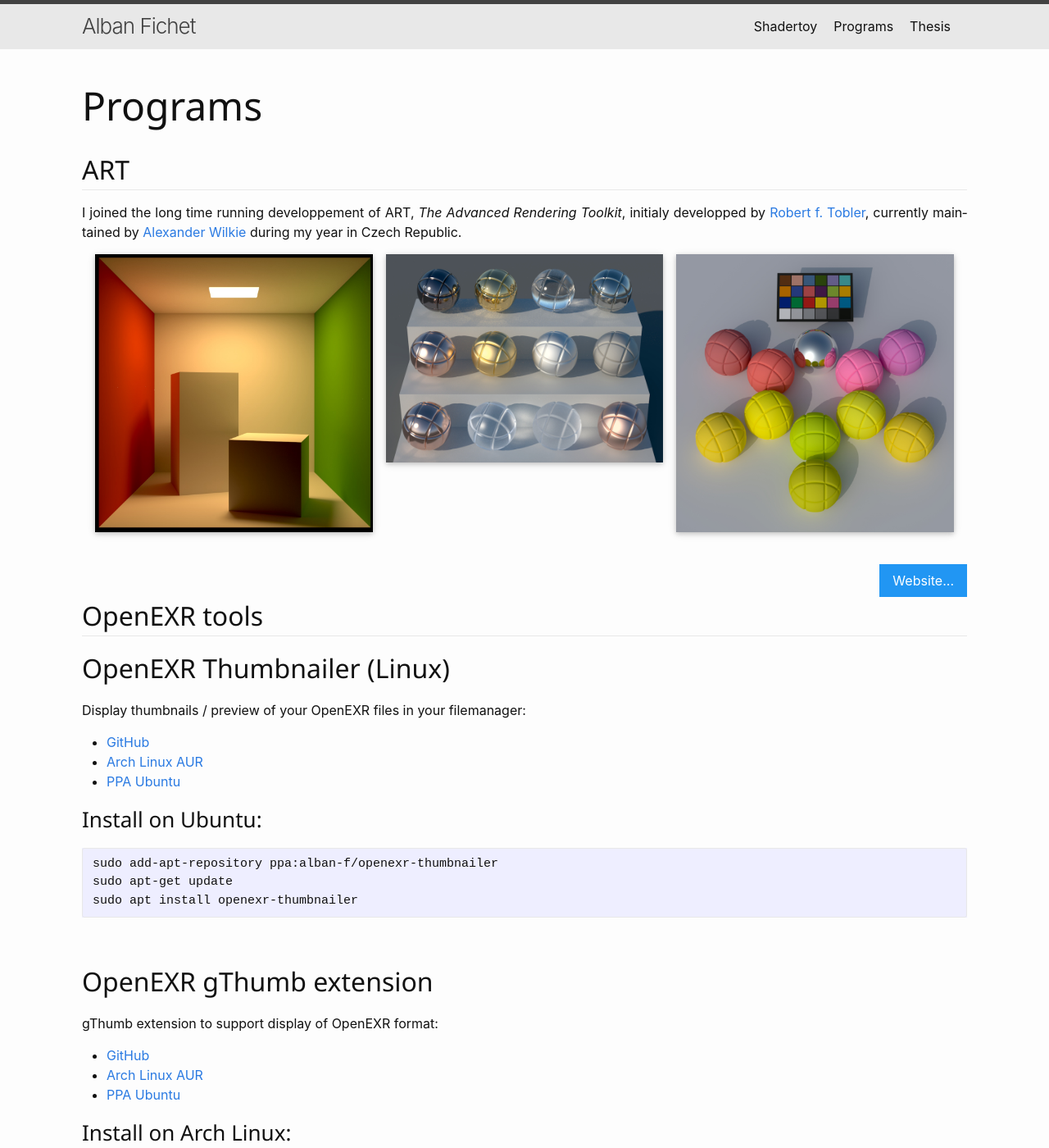
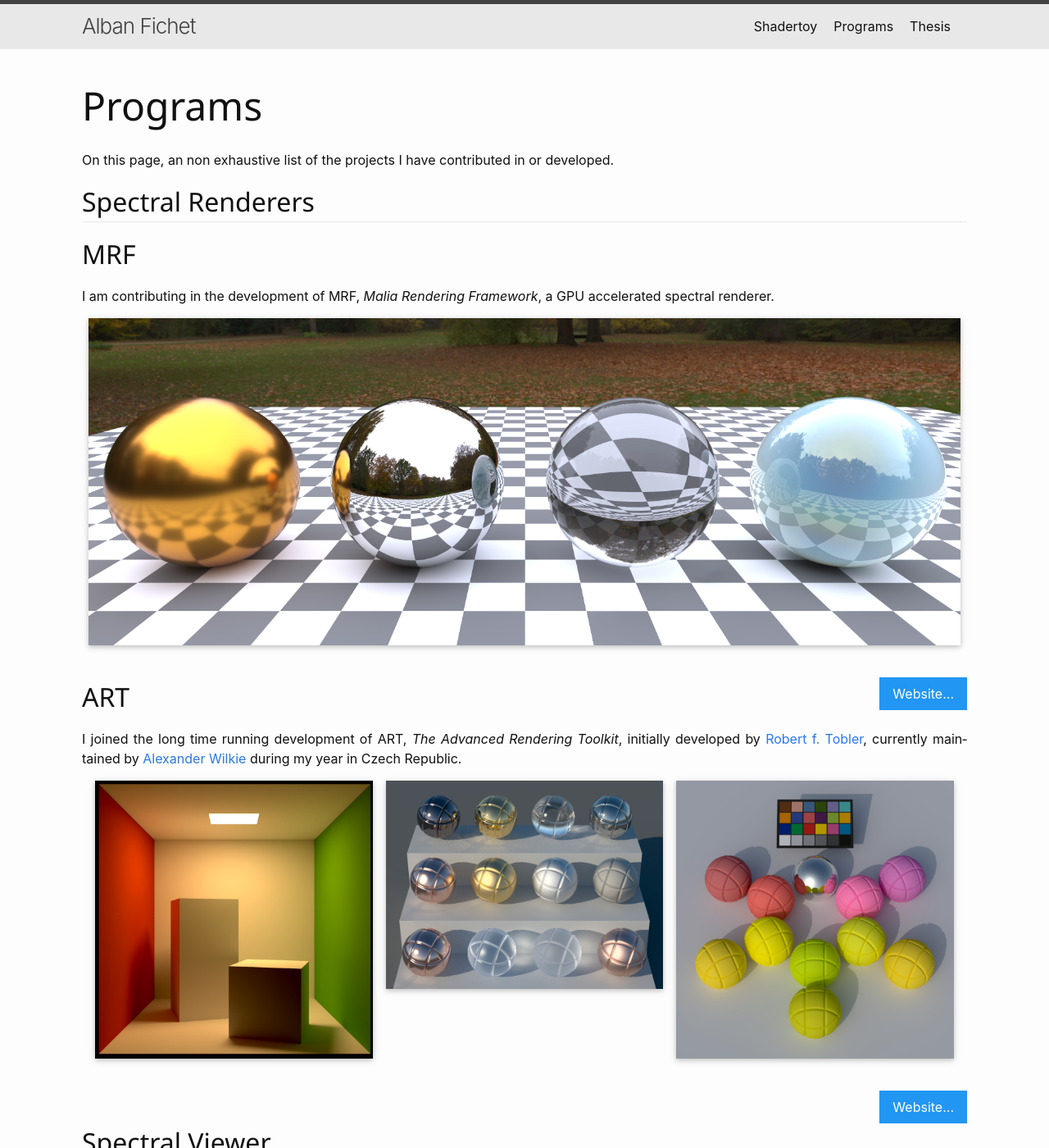
Before and after one commit to afichet/afichet.github.io, a Jekyll site: the page built from usefull_programs.md, in a window 1280 px wide and 1400 px high. Shown: the whole window at 82% size. Built offline with Jekyll 4.4.1, drawn with Linux system fonts in a browser that asks for light colours; some of the changed text lies outside the part shown.

Commit message:
Adding current development

```diff
--- a/usefull_programs.md
+++ b/usefull_programs.md
@@ -4,9 +4,35 @@ title: Programs
 permalink: /programs/
 ---
 
+On this page, an non exhaustive list of the projects I have contributed in or developed.
+
+
+Spectral Renderers
+==================
+
+MRF
+----
+
+I am contributing in the development of MRF, *Malia Rendering Framework*, a GPU accelerated spectral renderer.
+
+<div class="w3-row-padding">
+    <div class="w3-card">
+      <img src="../images/materials.png" class="w3-image" alt="Cornell box">
+    </div>
+</div>
+
+<br>
+
+<div class="w3-display-container">
+<p class="w3-right">
+<a href="https://pacanows.gitlabpages.inria.fr/MRF/main.md.html" class="w3-button w3-blue">Website...</a>
+</p>
+</div>
+
 ART
-===
-I joined the long time running developpement of ART, *The Advanced Rendering Toolkit*, initialy developped by [Robert f. Tobler](http://cgg.mff.cuni.cz/ART/archivers/dedication.html), currently maintained by [Alexander Wilkie](http://cgg.mff.cuni.cz/~wilkie) during my year in Czech Republic.
+----
+
+I joined the long time running development of ART, *The Advanced Rendering Toolkit*, initially developed by [Robert f. Tobler](http://cgg.mff.cuni.cz/ART/archivers/dedication.html), currently maintained by [Alexander Wilkie](http://cgg.mff.cuni.cz/~wilkie) during my year in Czech Republic.
 
 <div class="w3-row-padding">
   <div class="w3-col m4 l4">
@@ -36,13 +62,30 @@ I joined the long time running developpement of ART, *The Advanced Rendering Too
 
 <br>
 
+Spectral Viewer
+===============
+I am participating in the development of an open source spectral image viewer that supports several images formats: ENVI, ART Raw (spectral), OpenEXR, PNG, JPEG...
+
+<div class="w3-row-padding">
+    <div class="w3-card">
+      <img src="../images/spectralviewer.png" class="w3-image" alt="Cornell box">
+    </div>
+</div>
+
+<br>
+
+<div class="w3-display-container">
+<p class="w3-right">
+<a href="https://adufay.gitlabpages.inria.fr/SpectralViewer/" class="w3-button w3-blue">Website...</a>
+</p>
+</div>
 
 OpenEXR tools
 =============
 
 OpenEXR Thumbnailer (Linux)
 ---------------------------
-Display thumbnails / preview of your OpenEXR files in your filemanager:
+Display thumbnails / preview of your OpenEXR files in your file manager:
 - [GitHub](https://github.com/yama-chan/openexr-thumbnailer)
 - [Arch Linux AUR](https://aur.archlinux.org/packages/openexr-thumbnailer/)
 - [PPA Ubuntu](https://launchpad.net/~alban-f/+archive/ubuntu/openexr-thumbnailer)
```
Also changed, not shown: images/materials.png (added), images/spectralviewer.png (added).
